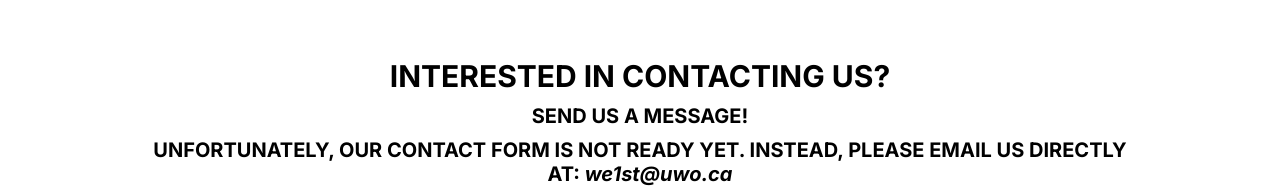
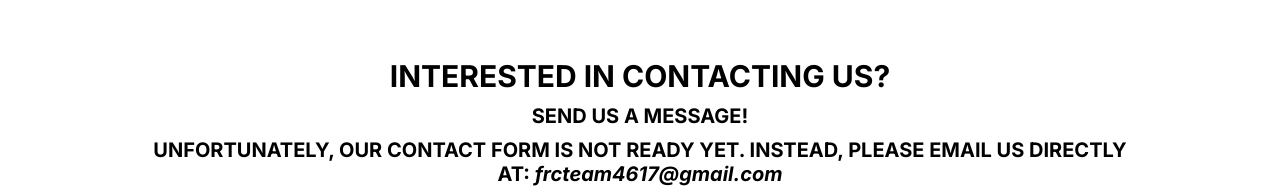
Before and after one commit to WE-FIRST-org/daunwebsite, a plain HTML site: page contact_us.html in a window 1280 px wide. Shown: the part 612-800 px from the top of the page. Drawn offline with Linux system fonts and the light colour scheme.

Commit message:
updated gmail

```diff
--- a/contact_us.html
+++ b/contact_us.html
@@ -125,7 +125,7 @@
       <div style="max-width: 1000px; margin: auto;">
            <h2>INTERESTED IN CONTACTING US?</h2>
            <h3>SEND US A MESSAGE!</h3>
-           <h3><b>UNFORTUNATELY, OUR CONTACT FORM IS NOT READY YET. INSTEAD, PLEASE EMAIL US DIRECTLY AT: <i>we1st@uwo.ca</i></b></h3>
+           <h3><b>UNFORTUNATELY, OUR CONTACT FORM IS NOT READY YET. INSTEAD, PLEASE EMAIL US DIRECTLY AT: <i>frcteam4617@gmail.com</i></b></h3>
 
            <form id="contact-form">
             <input type="text" id="first-name" name="first-name" placeholder="First Name" required>
```
